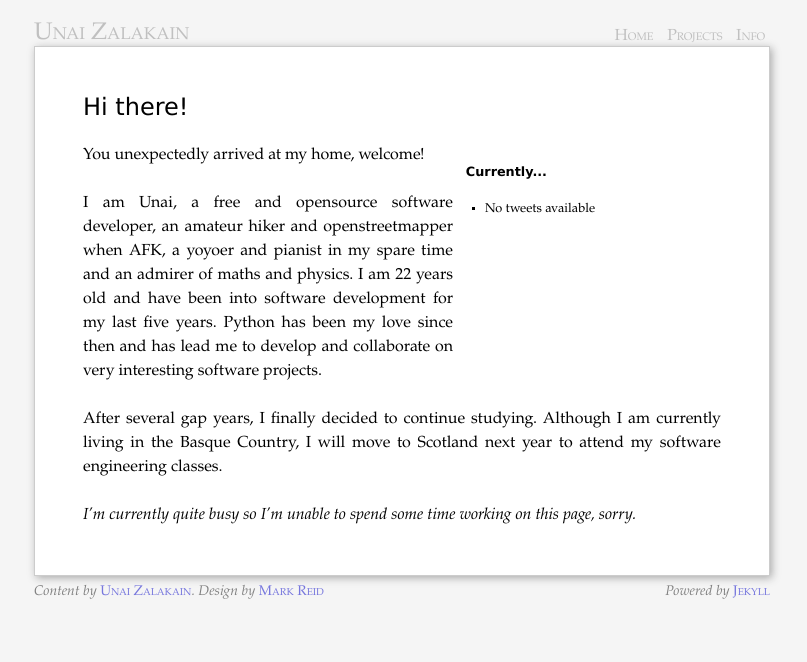
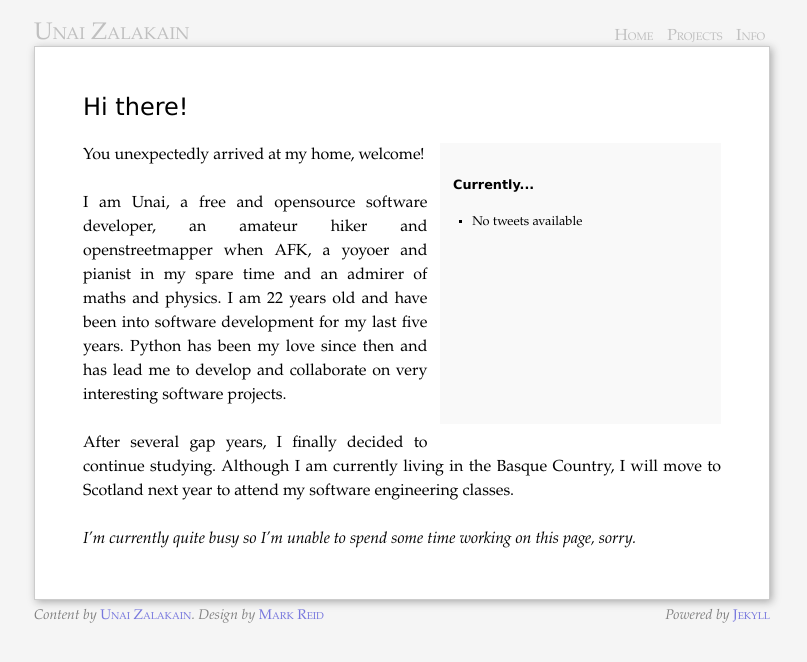
Before and after one commit to ashleyh/unaizalakain.github.io, a Jekyll site: the page built from index.md, in a window 1280 px wide. Shown: the top 662 px of the page, without its empty margins (238-1045 px from the left). Built offline with Jekyll 4.4.1, drawn with Linux system fonts in a browser that asks for light colours.

Commit message:
better twitter CSSs

```diff
--- a/assets/css/screen.css
+++ b/assets/css/screen.css
@@ -232,8 +232,10 @@ ul.compact li a {
     float: right;
     width: 40%;
     margin: 0 0 1em 1em;
-    min-height: 15em;
+    padding: 1em;
+    min-height: 20em;
     font-size: 0.8em;
+    background-color: #f9f9f9;
 };
 /* @end */
 
```
Also changed, not shown: info/index.md (+1 -0 lines).
